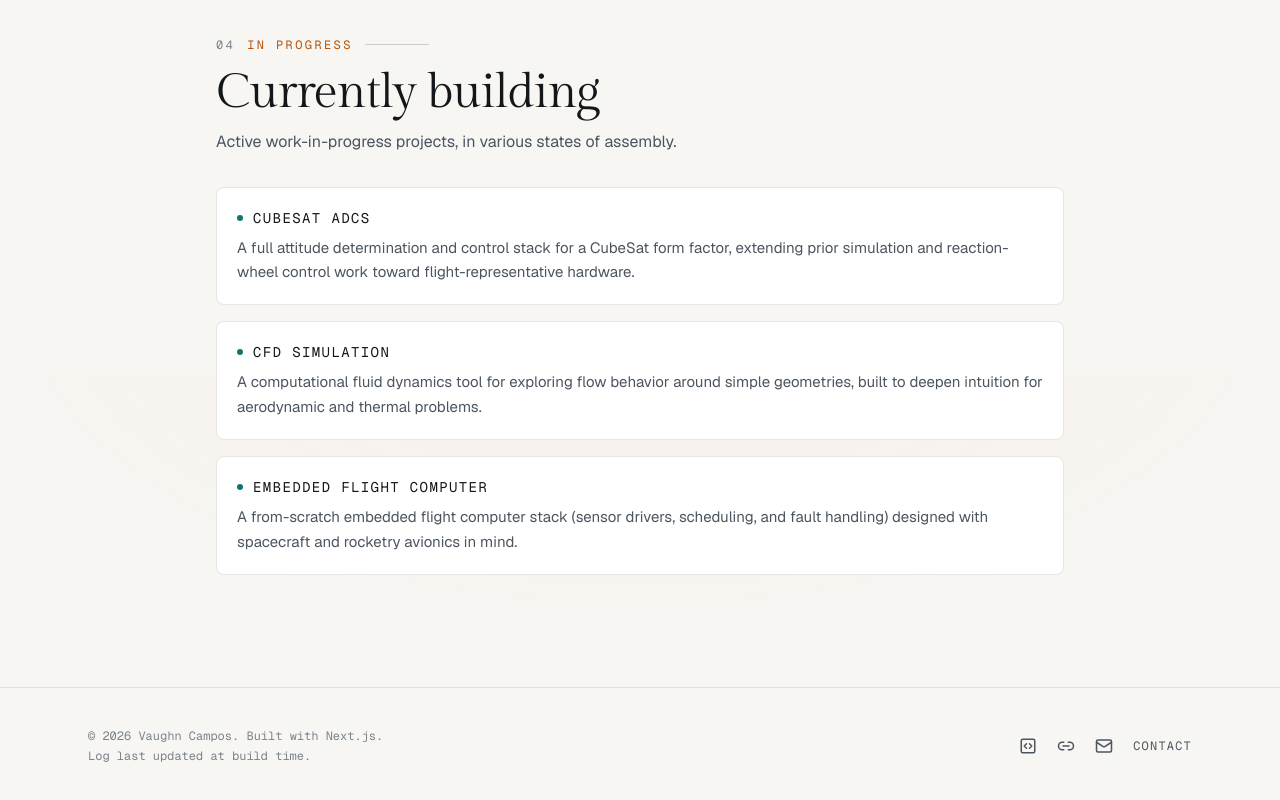
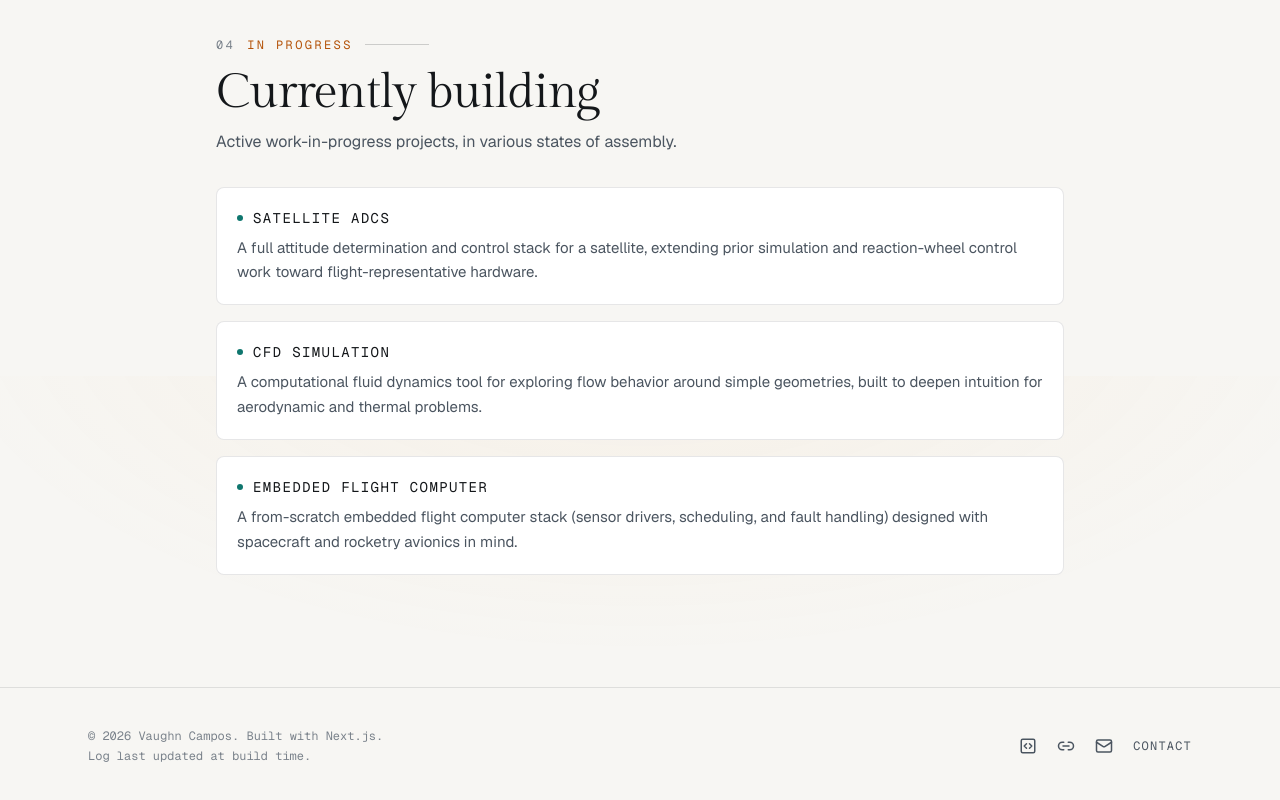
Before and after one commit to vcampos4545/vaughn-campos-portfolio, a Next.js app: page /about in a window 1280 px wide. Shown: the part 1224-2024 px from the top of the page. Built offline with nearby package versions, Linux system fonts and the light colour scheme.

Commit message:
refactor: rename cubesat -> satellite

```diff
--- a/app/about/page.tsx
+++ b/app/about/page.tsx
@@ -37,9 +37,9 @@ const SKILLS: { category: string; items: string[] }[] = [
 
 const CURRENTLY_BUILDING = [
   {
-    title: "CubeSat ADCS",
+    title: "Satellite ADCS",
     description:
-      "A full attitude determination and control stack for a CubeSat form factor, extending prior simulation and reaction-wheel control work toward flight-representative hardware.",
+      "A full attitude determination and control stack for a satellite, extending prior simulation and reaction-wheel control work toward flight-representative hardware.",
   },
   {
     title: "CFD Simulation",
--- a/app/layout.tsx
+++ b/app/layout.tsx
@@ -39,7 +39,7 @@ export const metadata: Metadata = {
     "Robotics",
     "Embedded Systems",
     "Spacecraft Dynamics",
-    "CubeSat",
+    "Satellite ADCS",
     "GNC",
   ],
   authors: [{ name: site.name }],
--- a/content/projects/cubesat-adcs.mdx
+++ b/content/projects/satellite-adcs.mdx
@@ -1,9 +1,9 @@
 ---
-title: "CubeSat ADCS"
+title: "Satellite ADCS"
 description: "A closed-loop satellite attitude determination and control system: EKF attitude estimation, PID/LQR/cascaded control, autonomous fault detection, and real single-satellite orbital dynamics, flown against a hardware-abstracted flight-software boundary."
 status: "active"
 featured: true
-order: 7
+order: 0
 year: "2026"
 diagram: "orbit"
 links: { github: "https://github.com/vcampos4545/satellite-adcs-sim" }
--- a/content/projects/spacecraft-dynamics-simulation.mdx
+++ b/content/projects/spacecraft-dynamics-simulation.mdx
@@ -84,7 +84,7 @@ Reaction wheels and gimbaled thrusters are both implemented as `ForceGenerator`s
 
 The engine's core `RigidBody` state is float32, which is fine for local dynamics but falls apart at real orbital scale. A low-Earth-orbit radius (about 6.9 x 10⁶ m) leaves float32 with only meter-level precision, and that error compounds every integration step over a mission that can run for months. So orbital propagation lives in a separate, self-contained double-precision module (`glm::dvec3`/`glm::dquat` throughout) with its own RK4 integrator and a set of pluggable force models: two-body gravity, J2 (Earth's oblateness, the dominant secular effect a point-mass model misses, driving real nodal regression and apsidal drift), third-body perturbation from the Sun and Moon, atmospheric drag, and solar radiation pressure. A `CelestialSystem` generalizes this into an actual multi-body hierarchy, Sun to Earth to Moon, each body either propagated or driven by an analytic ephemeris, rather than hardcoding Earth-specific constants into each force model.
 
-The bridge back to `RigidBody` is a fresh, non-accumulating copy of the double-precision truth into the body's position every frame, rather than letting `PhysicsWorld` integrate translational motion on its own for an orbiting body. The body's rotational dynamics (orientation, angular velocity, actuator forces) keep integrating exactly like any other `RigidBody` in parallel, just with its position sourced from the higher-precision propagator instead of its own float32 stepping. This split is exactly what let [CubeSat ADCS](/projects/cubesat-adcs) build a real single-satellite orbit, J2 drift, eclipse geometry, ground-station visibility, underneath its flight software without either project needing to know about the other's internals. The orbit module doesn't know what a satellite is, and the ADCS flight software doesn't know it's reading a bridged double-precision state instead of ordinary rigid-body integration.
+The bridge back to `RigidBody` is a fresh, non-accumulating copy of the double-precision truth into the body's position every frame, rather than letting `PhysicsWorld` integrate translational motion on its own for an orbiting body. The body's rotational dynamics (orientation, angular velocity, actuator forces) keep integrating exactly like any other `RigidBody` in parallel, just with its position sourced from the higher-precision propagator instead of its own float32 stepping. This split is exactly what let [Satellite ADCS](/projects/satellite-adcs) build a real single-satellite orbit, J2 drift, eclipse geometry, ground-station visibility, underneath its flight software without either project needing to know about the other's internals. The orbit module doesn't know what a satellite is, and the ADCS flight software doesn't know it's reading a bridged double-precision state instead of ordinary rigid-body integration.
 
 ## Lessons learned
 
```
